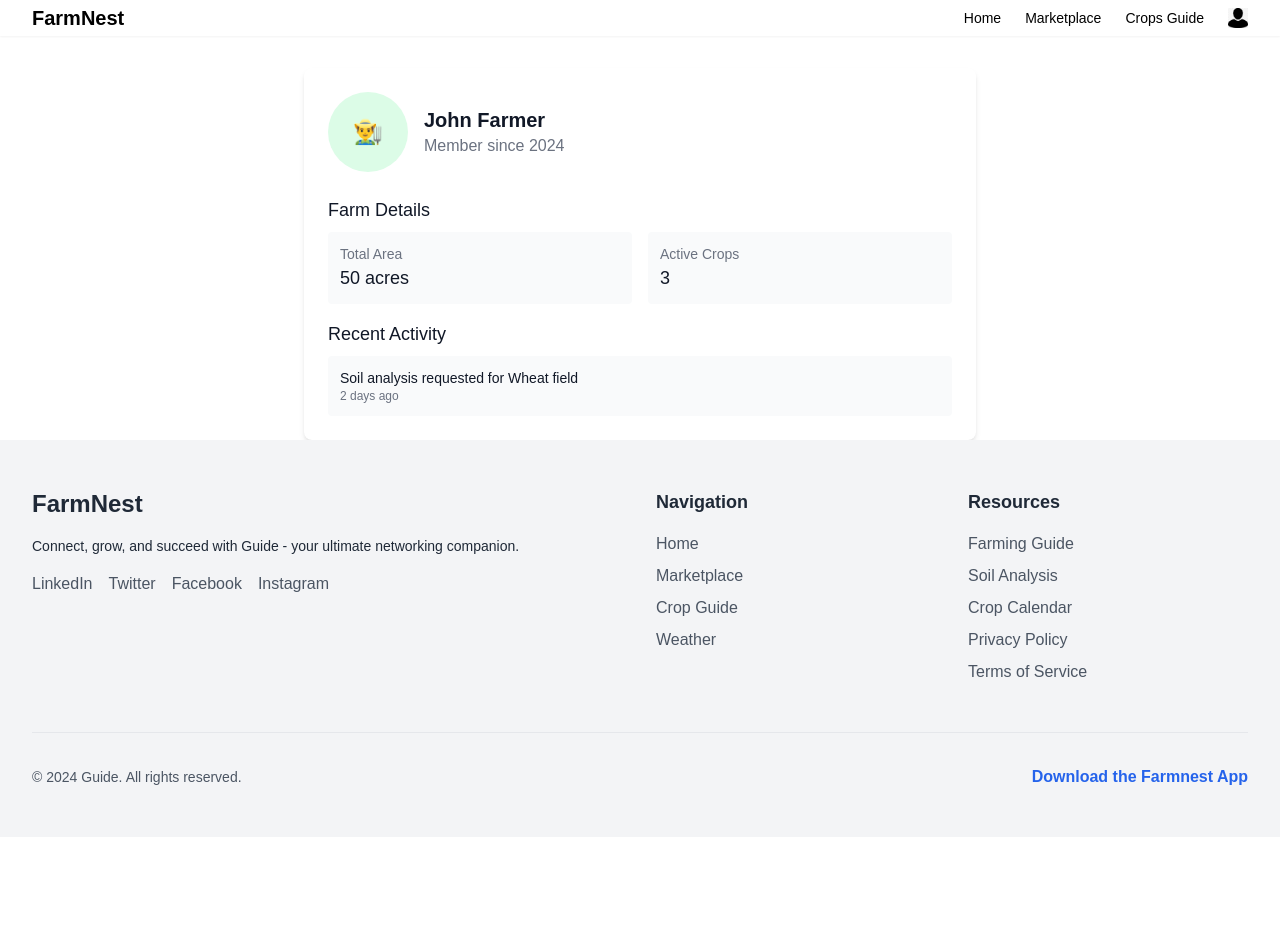
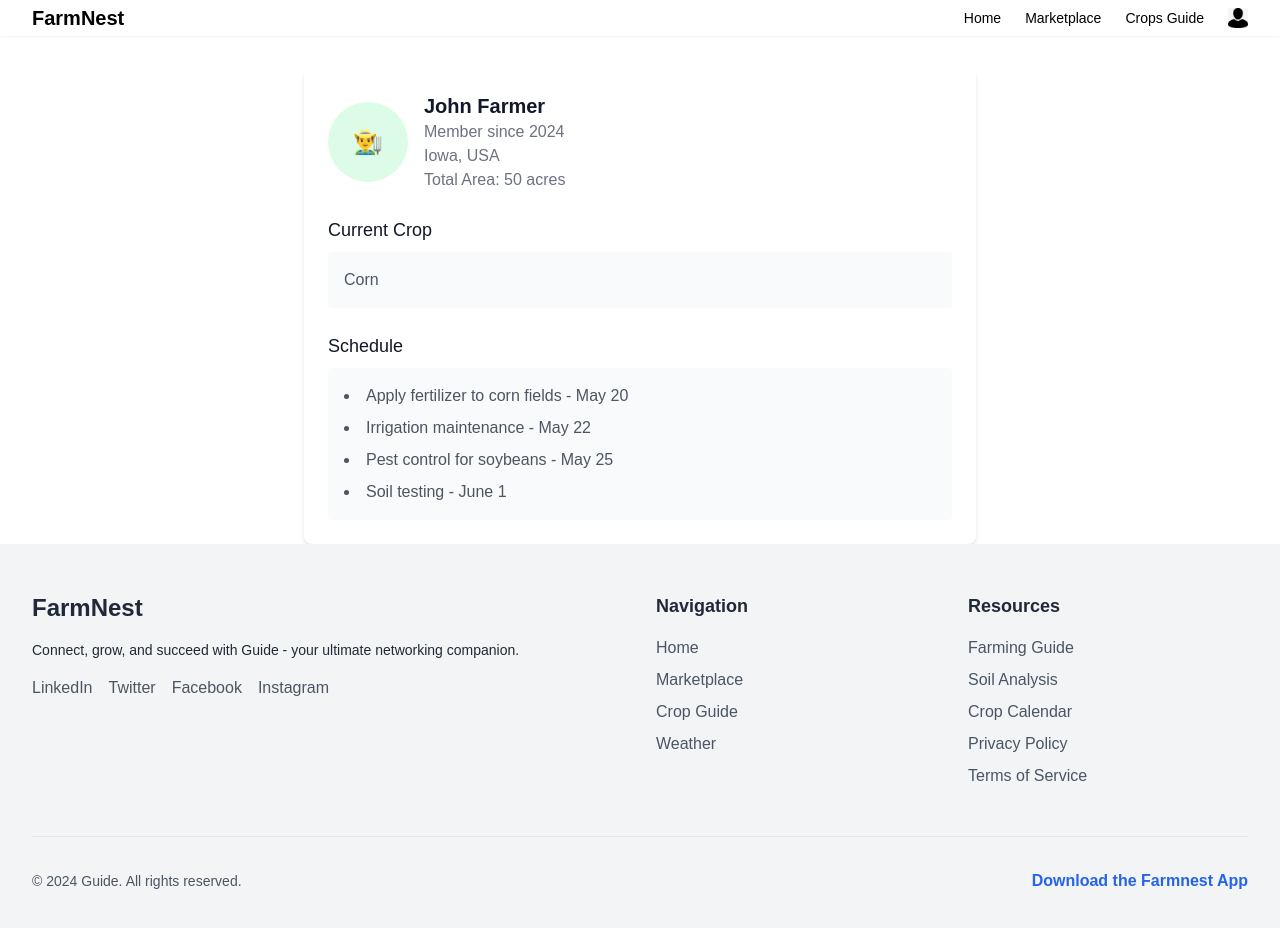
Before and after one commit to Aadityaa2004/Plowtion, a Next.js app in the folder frontend/: page /profile in a window 1280 px wide. Shown: the top 928 px of the page. Before the commit the page ends 837 px from the top, so only its background shows below. Built offline with nearby package versions, Linux system fonts and the light colour scheme.

Commit message:
added the profile section

```diff
--- a/frontend/app/profile/page.tsx
+++ b/frontend/app/profile/page.tsx
@@ -1,46 +1,57 @@
+const FARMER_DATA = {
+  name: "John Farmer",
+  since: "2024",
+  location: "Iowa, USA",
+  totalArea: "50 acres",
+  profileImage: "👨‍🌾",
+  currentCrop: "Corn",
+  schedule: [
+    "Apply fertilizer to corn fields - May 20",
+    "Irrigation maintenance - May 22",
+    "Pest control for soybeans - May 25",
+    "Soil testing - June 1"
+  ]
+};
+
 export default function Profile() {
   return (
     <div className="max-w-2xl mx-auto">
       <h1 className="text-3xl font-bold mb-8 text-gray-900 dark:text-white">Farmer Profile</h1>
 
       <div className="bg-white dark:bg-gray-800 rounded-lg shadow-md p-6 space-y-6">
+        {/* Farmer Info */}
         <div className="flex items-center space-x-4">
           <div className="h-20 w-20 rounded-full bg-green-100 flex items-center justify-center">
-              <span className="text-2xl text-green-600">👨‍🌾</span>
+            <span className="text-2xl text-green-600">{FARMER_DATA.profileImage}</span>
           </div>
           <div>
-              <h2 className="text-xl font-semibold text-gray-900 dark:text-white">John Farmer</h2>
-              <p className="text-gray-500 dark:text-gray-400">Member since 2024</p>
+            <h2 className="text-xl font-semibold text-gray-900 dark:text-white">{FARMER_DATA.name}</h2>
+            <p className="text-gray-500 dark:text-gray-400">Member since {FARMER_DATA.since}</p>
+            <p className="text-gray-500 dark:text-gray-400">{FARMER_DATA.location}</p>
+            <p className="text-gray-500 dark:text-gray-400">Total Area: {FARMER_DATA.totalArea}</p>
           </div>
         </div>
 
-          <div className="space-y-4">
+        {/* Current Crop */}
         <div>
-              <h3 className="text-lg font-medium text-gray-900 dark:text-white">Farm Details</h3>
-              <div className="mt-2 grid grid-cols-2 gap-4">
-                <div className="bg-gray-50 dark:bg-gray-700 p-3 rounded">
-                  <p className="text-sm text-gray-500 dark:text-gray-400">Total Area</p>
-                  <p className="text-lg font-medium text-gray-900 dark:text-white">50 acres</p>
-                </div>
-                <div className="bg-gray-50 dark:bg-gray-700 p-3 rounded">
-                  <p className="text-sm text-gray-500 dark:text-gray-400">Active Crops</p>
-                  <p className="text-lg font-medium text-gray-900 dark:text-white">3</p>
-                </div>
+          <h3 className="text-lg font-medium text-gray-900 dark:text-white mb-2">Current Crop</h3>
+          <div className="bg-gray-50 dark:bg-gray-700 p-4 rounded">
+            <p className="text-gray-600 dark:text-gray-300">{FARMER_DATA.currentCrop}</p>
           </div>
         </div>
 
+        {/* Schedule */}
         <div>
-              <h3 className="text-lg font-medium text-gray-900 dark:text-white">Recent Activity</h3>
-              <div className="mt-2 space-y-2">
-                {/* Activity items */}
-                <div className="bg-gray-50 dark:bg-gray-700 p-3 rounded">
-                  <p className="text-sm text-gray-900 dark:text-white">Soil analysis requested for Wheat field</p>
-                  <p className="text-xs text-gray-500 dark:text-gray-400">2 days ago</p>
+          <h3 className="text-lg font-medium text-gray-900 dark:text-white mb-2">Schedule</h3>
+          <div className="bg-gray-50 dark:bg-gray-700 p-4 rounded">
+            <ul className="list-disc list-inside space-y-2 text-gray-600 dark:text-gray-300">
+              {FARMER_DATA.schedule.map((task, index) => (
+                <li key={index}>{task}</li>
+              ))}
+            </ul>
           </div>
         </div>
       </div>
     </div>
-        </div>
-      </div>
-    )
+  );
 }
```
Lines whose indentation alone changed are shown as unchanged.
